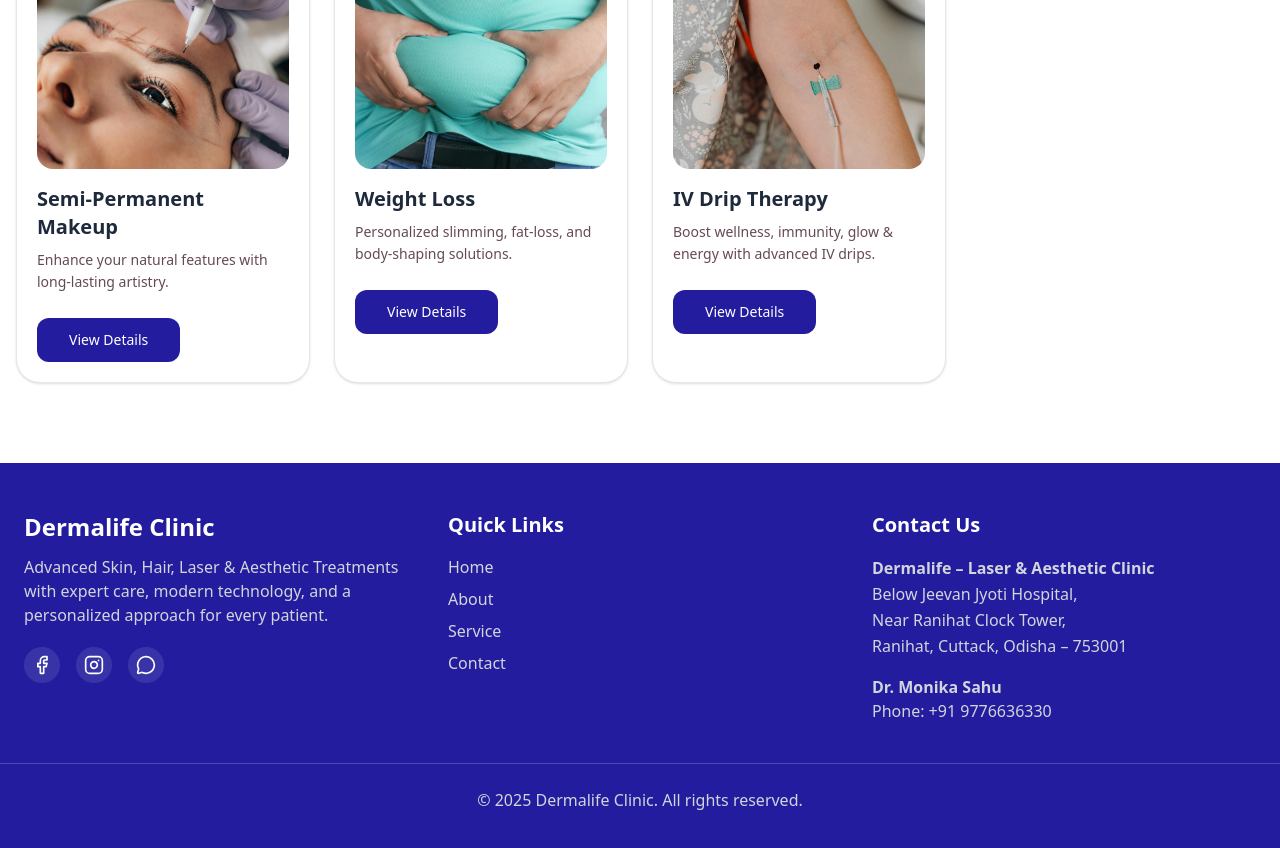
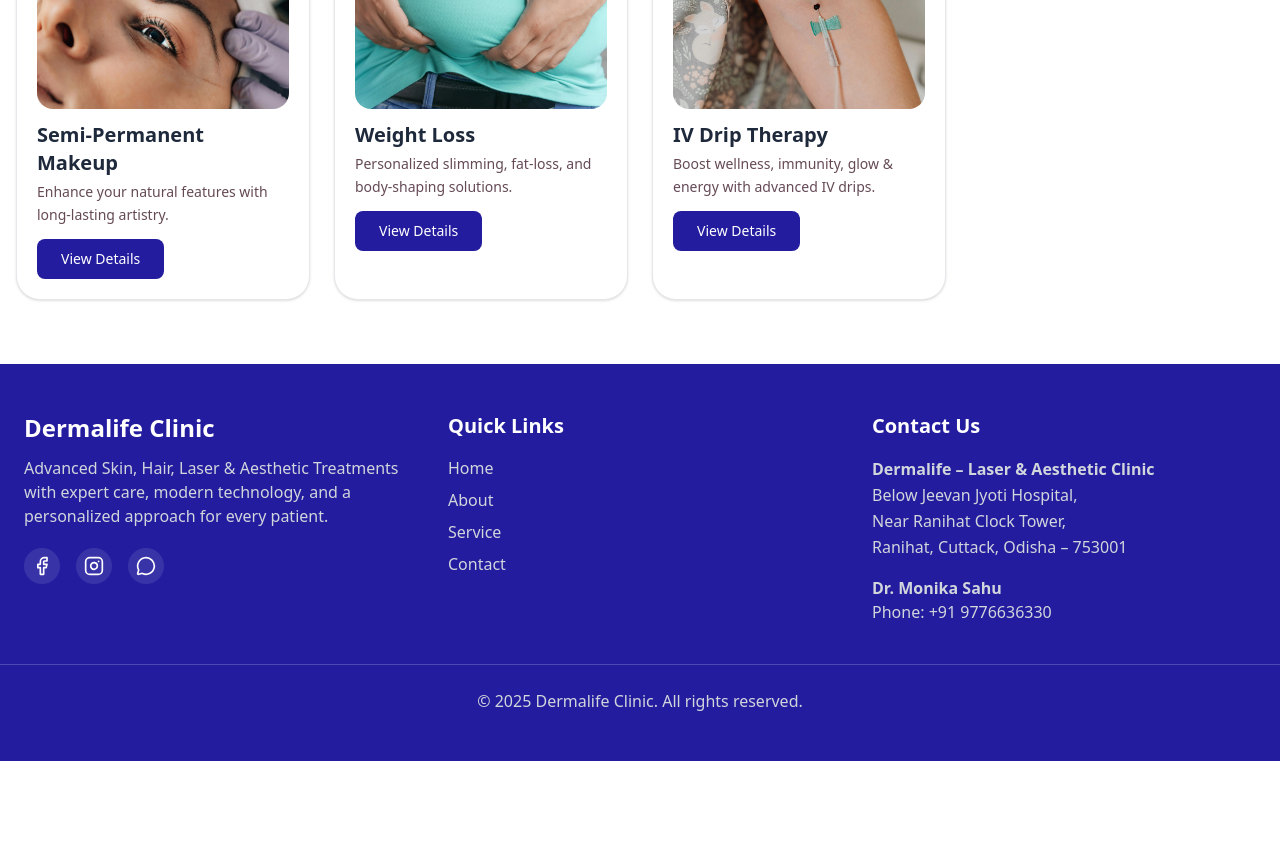
Before and after one commit to anchal-github123/DermalifeClinic, a React (Vite) app in the folder Frontend/: page /service in a window 1280 px wide. Shown: the part 800-1648 px from the top of the page. After the commit the page ends 1561 px from the top, so only its background shows below. Built offline with nearby package versions, Linux system fonts and the light colour scheme.

Commit message:
sec commit

```diff
--- a/Frontend/src/components/AppointmentModel.jsx
+++ b/Frontend/src/components/AppointmentModel.jsx
@@ -58,14 +58,11 @@ Message: ${userdata.message}
           onChange={(e)=>handelEachFiled(e)}
 
         />
-
-
-
         <input
           type="date"
           className="w-full p-2 border rounded mb-3"
            name="date"
-           placeholder="Enter Date"
+          placeholder="Enter date"
            value={userdata.date}
           onChange={(e)=>handelEachFiled(e)}
 
@@ -75,7 +72,7 @@ Message: ${userdata.message}
           type="time"
           className="w-full p-2 border rounded mb-3"
           name="time"
-          placeholder="Enter Time"
+         placeholder="time"
           value={userdata.time}
           onChange={(e)=>handelEachFiled(e)}
 
@@ -94,14 +91,14 @@ Message: ${userdata.message}
         <div className="flex justify-end gap-3">
           <button
             onClick={()=>setIsClick(false)}
-            className="px-4 py-2 rounded bg-[#3e3e3e] text-white"
+            className="px-4 py-2 rounded bg-[#3e3e3e] text-light"
           >
             Cancel
           </button>
 
           <button
             onClick={handleSubmit}
-            className="px-4 py-2 rounded bg-primary text-white"
+            className="px-4 py-2 rounded bg-primary text-light"
           >
             Book Now
           </button>
--- a/Frontend/src/components/Button.jsx
+++ b/Frontend/src/components/Button.jsx
@@ -1,7 +1,7 @@
 export default function Button({ text, bgcolor, textcol, hover, type, link, onClick }) {
   const baseClass =
     `flex items-center justify-between gap-2 cursor-pointer font-medium
-     text-[0.9rem] md:text-[1.2rem] px-5 py-3 md:px-6 md:py-3 lg:px-8 lg:py-3
+     text-[1rem] md:text-[1.2rem] px-6 py-4 md:px-6 md:py-4 lg:px-8 lg:py-4
      rounded-full shadow-sm hover:shadow-md transition`;
 
   const style = {
--- a/Frontend/src/components/Card.jsx
+++ b/Frontend/src/components/Card.jsx
@@ -1,6 +1,6 @@
 import { Link } from "react-router-dom";
-import { memo } from "react";
- function Card({ title, desc, img,id }) {
+
+export default function Card({ title, desc, img, id }) {
   return (
     <div
       className="
@@ -13,42 +13,40 @@ import { memo } from "react";
         duration-300
         hover:-translate-y-1
         cursor-pointer
-        p-5
+        p-4 md:p-5
       "
     >
       {/* IMAGE */}
-      <div className="w-full h-[220px] overflow-hidden rounded-2xl mb-4">
+      <div className="w-full h-[200px] md:h-[220px] overflow-hidden rounded-2xl mb-3">
         <img
           src={img}
           alt={title}
+          loading="lazy"
           className="w-full h-full object-cover transition-all duration-500 hover:scale-105"
-          loading="lazy"
         />
       </div>
 
       {/* TITLE */}
-      <h3 className="text-xl font-semibold text-dark mb-2">
+      <h3 className="text-lg md:text-xl font-semibold text-dark mb-1">
         {title}
       </h3>
 
       {/* DESCRIPTION */}
-      <p className="text-tertiary text-sm leading-relaxed mb-4">
+      <p className="text-tertiary text-sm leading-relaxed mb-3">
         {desc}
       </p>
 
       {/* BUTTON */}
       <Link
         to={`/serviceDetails/${id}`}
-
         className="
           inline-block
-    mt-2
           text-sm
           font-medium
           text-white
           bg-primary
-    py-3 px-8
-    rounded-xl
+          py-2.5 px-6
+          rounded-lg
           hover:bg-secondary
           transition-all
         "
@@ -59,4 +57,3 @@ import { memo } from "react";
     </div>
   );
 }
-export default memo(Card);
--- a/Frontend/src/components/CommonHeading.jsx
+++ b/Frontend/src/components/CommonHeading.jsx
@@ -3,7 +3,6 @@ export default function CommonHeading({heading,para}) {
     <div>
     <h2 className="text-4xl md:text-5xl font-semibold  text-dark">{heading}</h2>
     <p className="text-tertiary mt-2 max-w-[90%]">{para}</p>
-
-    </div>
+      </div>
   )
 }
--- a/Frontend/src/components/Loader.jsx
+++ b/Frontend/src/components/Loader.jsx
@@ -5,10 +5,7 @@ export default function Loader() {
 
         {/* Spinner */}
         <div className="w-12 h-12 border-4 border-gray-300 border-t-blue-600 rounded-full animate-spin"></div>
-
-        {/* Text */}
-
-      </div>
+ </div>
     </div>
   );
 }
--- a/Frontend/src/components/common/Footer/Footer.jsx
+++ b/Frontend/src/components/common/Footer/Footer.jsx
@@ -1,6 +1,7 @@
 import { NavLink } from "react-router-dom";
 import { navItems } from "../../../Utils/navbardata";
 import { Facebook, Instagram, MessageCircle } from "lucide-react";
+
 export default function Footer() {
   return (
     <footer className="bg-primary text-light py-12">
@@ -16,59 +17,64 @@ export default function Footer() {
 
           {/* Social Icons */}
           <div className="flex items-center gap-4 mt-5">
+            {[
+              {
+                href: "https://www.facebook.com/people/Dermalife-Laser-and-Aesthetic-clinic/100094530831026/?mibextid=ZbWKwL",
+                icon: <Facebook size={20} />
+              },
+              {
+                href: "https://www.instagram.com/dermalife.cuttack1?utm_source=qr&igsh=aG9jbGRhbXN2Y254",
+                icon: <Instagram size={20} />
+              },
+              {
+                href: "https://wa.me/919776636330",
+                icon: <MessageCircle size={20} />
+              }
+            ].map((item, idx) => (
               <a
-              href="https://www.facebook.com/people/Dermalife-Laser-and-Aesthetic-clinic/100094530831026/?mibextid=ZbWKwL"
+                key={idx}
+                href={item.href}
                 target="_blank"
+                rel="noopener noreferrer"
                 className="p-2 bg-white/10 rounded-full hover:bg-white/20 transition"
               >
-              <Facebook size={20} />
+                {item.icon}
               </a>
-
-            <a
-              href="https://www.instagram.com/dermalife.cuttack1?utm_source=qr&igsh=aG9jbGRhbXN2Y254"
-              target="_blank"
-              className="p-2 bg-white/10 rounded-full hover:bg-white/20 transition"
-            >
-              <Instagram size={20} />
-            </a>
-
-            <a
-              href="https://wa.me/919776636330"
-              target="_blank"
-              className="p-2 bg-white/10 rounded-full hover:bg-white/20 transition"
-            >
-              <MessageCircle size={20} />
-            </a>
+            ))}
           </div>
         </div>
-
-
 
         {/* Quick Links */}
         <div>
           <h3 className="text-xl font-semibold mb-4">Quick Links</h3>
           <ul className="space-y-2 text-gray-300">
-           {
-            navItems.map((item)=>
-                <li><NavLink to={item.path}>{item.name}</NavLink></li>
-            )
-        }
+            {navItems.map((item) => (
+              <li key={item.path}>
+                <NavLink to={item.path} className="hover:text-white">
+                  {item.name}
+                </NavLink>
+              </li>
+            ))}
           </ul>
         </div>
 
         {/* Contact Info */}
         <div>
           <h3 className="text-xl font-semibold mb-4">Contact Us</h3>
-          <p className="text-gray-300 leading-relaxed">
+
+          <address className="not-italic text-gray-300 leading-relaxed">
             <strong>Dermalife – Laser & Aesthetic Clinic</strong><br />
             Below Jeevan Jyoti Hospital,<br />
             Near Ranihat Clock Tower,<br />
             Ranihat, Cuttack, Odisha – 753001
-          </p>
+          </address>
 
           <p className="mt-4 text-gray-300">
             <strong>Dr. Monika Sahu</strong><br />
-            Phone: <a href="tel:+91 9776636330" className="hover:text-white">+91 9776636330</a>
+            Phone:{" "}
+            <a href="tel:+919776636330" className="hover:text-white">
+              +91 9776636330
+            </a>
           </p>
         </div>
 
--- a/Frontend/src/layout/MainLayout.jsx
+++ b/Frontend/src/layout/MainLayout.jsx
@@ -4,13 +4,11 @@ import { Outlet } from "react-router-dom"
 export default function MainLayout() {
   return (
     <div>
-
     <Navbar/>
     <div className="max-w-7xl m-auto p-4">
     <Outlet/>
     </div>
     <Footer></Footer>
-
     </div>
   )
 }
--- a/Frontend/src/pages/Service/Service.jsx
+++ b/Frontend/src/pages/Service/Service.jsx
@@ -1,20 +1,17 @@
-import {Suspense, lazy } from "react";
 import CommonHeading from "../../components/CommonHeading";
 import { services } from "../../Utils/servicedata";
-
-// Lazy-load Card component
-const Card = lazy(() => import("../../components/Card"));
+import Card from "../../components/Card";
 
 export default function Service() {
   return (
-    <section className="py-5 lg:py-16">
+    <section className="py-5 lg:py-12">
       <CommonHeading
         heading="Our Services"
         para="Advanced skin, hair, laser, and aesthetic treatments designed to enhance your natural beauty with expert care."
       />
 
-      <div className="grid sm:grid-cols-2 md:grid-cols-3 lg:grid-cols-4 gap-6 mt-10">
-        <Suspense fallback="loading..">
+      <div className="grid sm:grid-cols-2 md:grid-cols-3 lg:grid-cols-4 gap-6 mt-5">
+
           {services.map((item) => (
 
               <Card
@@ -26,7 +23,7 @@ export default function Service() {
               />
 
           ))}
-        </Suspense>
+
       </div>
     </section>
   );
```
Also changed, not shown: Frontend/src/components/Whychoose.jsx (+37 -41 lines). Lines whose indentation alone changed are shown as unchanged.
